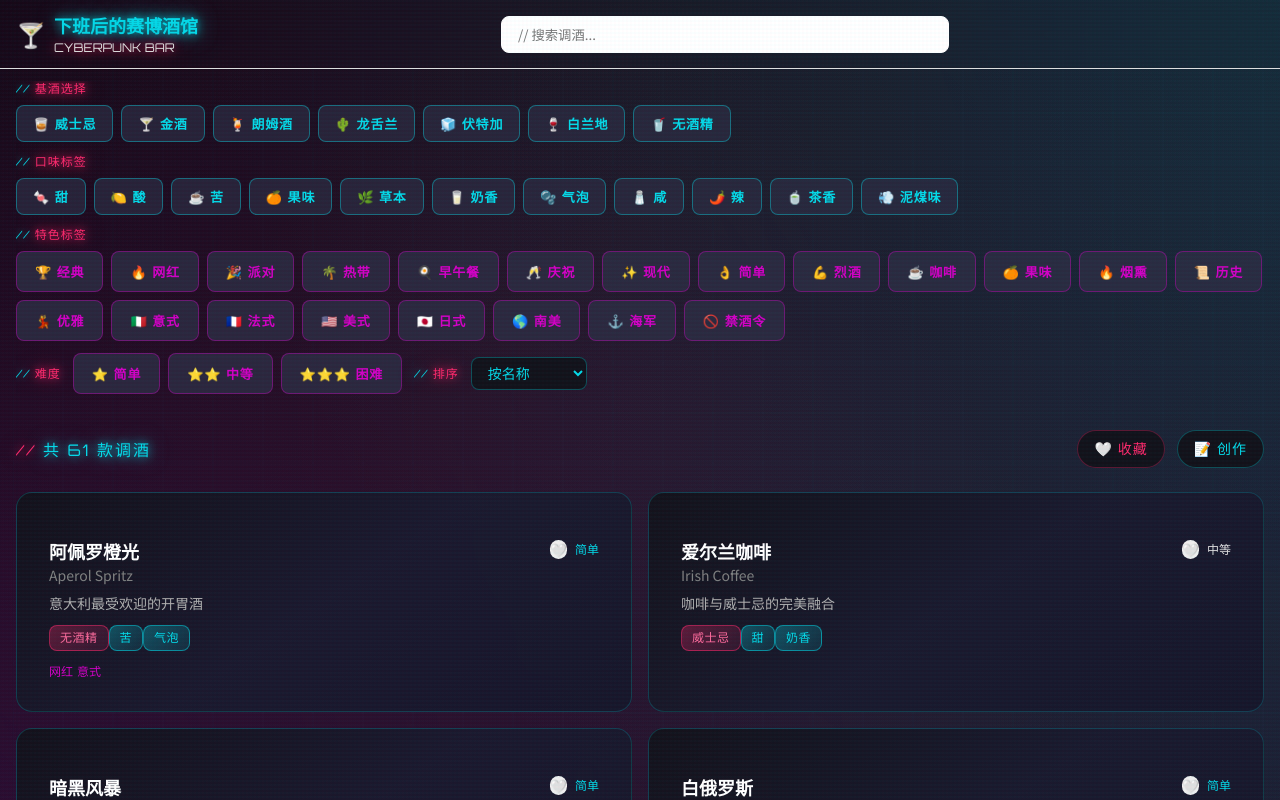
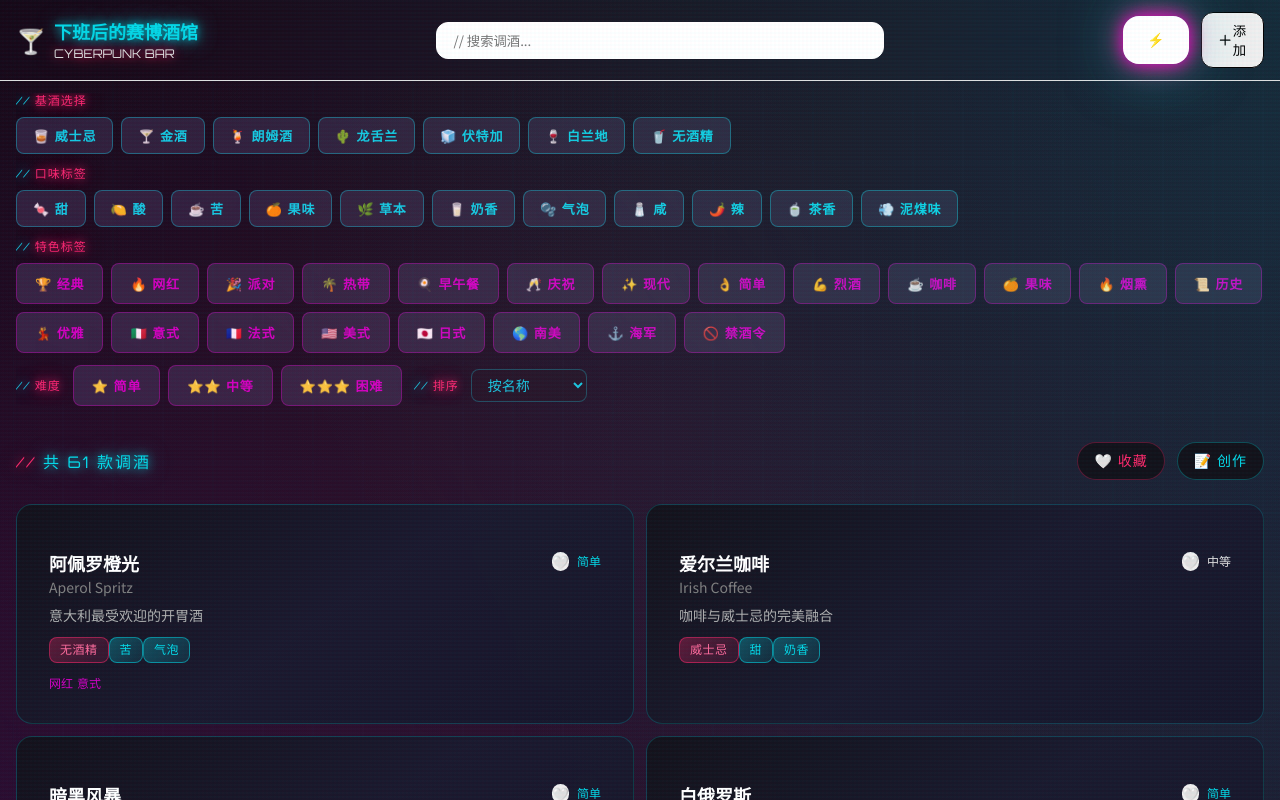
Before and after one commit to Zola-ops/cocktail-menu, a Vue app: page / in a window 1280 px wide. Shown: the top 800 px of the page. Built offline with nearby package versions, Linux system fonts and the light colour scheme.

Commit message:
Merge worktree branch load-project-continue-dev-9IXbma

```diff
--- a/src/App.vue
+++ b/src/App.vue
@@ -51,7 +51,7 @@
         </div>
       </div>
 
-      <div class="grid grid-cols-1 sm:grid-cols-2 lg:grid-cols-3 xl:grid-cols-4 gap-4">
+      <div class="grid grid-cols-2 sm:grid-cols-2 lg:grid-cols-3 xl:grid-cols-4 gap-3 sm:gap-4">
         <CocktailCard
           v-for="cocktail in cocktails"
           :key="cocktail.id"
--- a/src/assets/main.css
+++ b/src/assets/main.css
@@ -591,6 +591,17 @@ input:focus, textarea:focus {
   100% { transform: translate(0); }
 }
 
+@keyframes aiGlow {
+  0%, 100% {
+    box-shadow: 0 0 10px rgba(211, 0, 197, 0.8), 0 0 20px rgba(211, 0, 197, 0.5), 0 0 40px rgba(211, 0, 197, 0.3);
+    filter: brightness(1);
+  }
+  50% {
+    box-shadow: 0 0 15px rgba(211, 0, 197, 0.9), 0 0 30px rgba(255, 42, 109, 0.7), 0 0 60px rgba(5, 217, 232, 0.5);
+    filter: brightness(1.1);
+  }
+}
+
 @keyframes scanline {
   0% { transform: translateY(-100%); }
   100% { transform: translateY(100vh); }
--- a/src/components/CocktailDetail.vue
+++ b/src/components/CocktailDetail.vue
@@ -1,8 +1,8 @@
 <template>
-  <div class="fixed inset-0 z-50 modal-overlay" @click.self="$emit('close')">
+  <div class="fixed inset-0 z-50 flex items-center justify-center p-4" @click.self="$emit('close')">
     <div class="absolute inset-0 bg-black/70 backdrop-blur-sm" @click="$emit('close')"></div>
 
-    <div class="absolute bottom-0 left-0 right-0 max-h-[90vh] overflow-y-auto modal-content rounded-t-3xl slide-up">
+    <div class="relative w-full max-w-lg max-h-[85vh] overflow-y-auto bg-gradient-to-br from-slate-900 via-slate-800 to-slate-900 rounded-2xl shadow-2xl border border-slate-700/50 fade-in-scale">
       <div class="sticky top-0 bg-slate-900/95 backdrop-blur-lg border-b border-slate-700/50 px-6 py-4">
         <div class="flex items-center justify-between">
           <div>
--- a/src/components/FilterBar.vue
+++ b/src/components/FilterBar.vue
@@ -1,14 +1,14 @@
 <template>
-  <div class="container mx-auto px-4 py-3 sm:py-4">
+  <div class="w-full px-4 py-3 sm:py-4">
     <button
-      class="sm:hidden w-full flex items-center justify-between py-3 text-sm text-neon-cyan hover:text-neon-pink transition-all"
+      class="sm:hidden w-full flex items-center justify-between py-3 text-sm text-neon-cyan hover:text-neon-pink transition-all border-b border-neon-cyan/20"
       @click="isExpanded = !isExpanded"
     >
       <span class="glow-text-cyan" style="font-family: 'Orbitron', monospace; letter-spacing: 2px;">&gt; 筛选条件</span>
-      <span class="text-neon-pink text-lg">▼</span>
+      <span class="text-neon-pink text-lg transition-transform duration-300" :class="isExpanded ? 'rotate-180' : ''">▼</span>
     </button>
 
-    <div class="overflow-hidden transition-all duration-300" :class="isExpanded ? 'max-h-[1000px] opacity-100' : 'max-h-0 opacity-0 sm:max-h-[1000px] sm:opacity-100'">
+    <div class="overflow-hidden transition-all duration-300" :class="isExpanded ? 'max-h-[60vh] opacity-100' : 'max-h-0 opacity-0 sm:max-h-[1000px] sm:opacity-100'">
       <div class="mb-3 sm:mb-4">
         <div class="text-xs sm:text-sm text-neon-pink glow-text-pink mb-2" style="font-family: 'Orbitron', monospace; letter-spacing: 1px;">
           <span class="text-neon-cyan glow-text-cyan">//</span> 基酒选择
--- a/src/components/Header.vue
+++ b/src/components/Header.vue
@@ -18,14 +18,14 @@
           </div>
         </div>
 
-        <div class="hidden sm:flex flex-1 max-w-md">
-          <div class="relative w-full">
+        <div class="hidden sm:flex flex-1 justify-center mx-4">
+          <div class="relative w-full max-w-md">
             <input
               :value="keyword"
               @input="$emit('update:keyword', ($event.target as HTMLInputElement).value)"
               type="text"
               placeholder="// 搜索调酒..."
-              class="w-full px-4 py-2 pl-10 bg-[var(--cyber-dark-2)] border border-[var(--neon-cyan)]/30 rounded text-white placeholder-slate-500 focus:outline-none focus:border-[var(--neon-cyan)] focus:shadow-[var(--glow-cyan)] transition"
+              class="w-full px-4 py-2 pl-10 bg-[var(--cyber-dark-2)] border border-[var(--neon-cyan)]/30 rounded-lg text-white placeholder-slate-500 focus:outline-none focus:border-[var(--neon-cyan)] focus:shadow-[var(--glow-cyan)] transition-all cursor-text"
             />
             <svg class="absolute left-3 top-1/2 -translate-y-1/2 w-4 h-4 text-[var(--neon-cyan)]" fill="none" stroke="currentColor" viewBox="0 0 24 24">
               <path stroke-linecap="round" stroke-linejoin="round" stroke-width="2" d="M21 21l-6-6m2-5a7 7 0 11-14 0 7 7 0 0114 0z" />
@@ -33,29 +33,30 @@
           </div>
         </div>
 
-        <div class="flex items-center gap-3 sm:gap-4">
+        <div class="flex items-center gap-3 sm:gap-4 flex-shrink-0">
           <button
             @click="$emit('ai')"
-            class="flex items-center justify-center w-14 h-14 sm:w-auto sm:h-auto px-5 sm:px-6 py-3 sm:py-3 rounded-xl font-bold text-base sm:text-lg transition-all duration-300 bg-gradient-to-r from-[var(--neon-purple)] to-[var(--neon-pink)] hover:opacity-90 text-white shadow-[var(--glow-purple)] hover:shadow-[0_0_25px_rgba(211,0,197,0.9)] active:scale-95"
-            style="font-family: 'Orbitron', monospace; letter-spacing: 1px;"
-            title="AI 生成"
+            class="ai-button flex items-center justify-center w-14 h-14 sm:w-auto sm:h-auto px-5 sm:px-6 py-3 rounded-xl font-bold text-sm sm:text-base transition-all duration-300 bg-gradient-to-r from-[var(--neon-purple)] via-[var(--neon-pink)] to-[var(--neon-cyan)] hover:opacity-90 text-white shadow-[var(--glow-purple)] hover:shadow-[0_0_30px_rgba(211,0,197,0.9),0_0_60px_rgba(255,42,109,0.6),0_0_90px_rgba(5,217,232,0.3)] active:scale-95 relative overflow-hidden group"
+            style="font-family: 'Orbitron', monospace; letter-spacing: 1.5px; animation: aiGlow 2s ease-in-out infinite;"
+            title="AI 调酒"
           >
-            <svg class="w-7 h-7 sm:w-6 sm:h-6" fill="none" stroke="currentColor" viewBox="0 0 24 24">
+            <div class="absolute inset-0 bg-gradient-to-r from-transparent via-white/20 to-transparent -translate-x-full group-hover:translate-x-full transition-transform duration-700"></div>
+            <svg class="w-6 h-6 sm:w-5 sm:h-5 relative z-10" fill="none" stroke="currentColor" viewBox="0 0 24 24">
               <path stroke-linecap="round" stroke-linejoin="round" stroke-width="2" d="M13 10V3L4 14h7v7l9-11h-7z" />
             </svg>
-            <span class="hidden sm:inline ml-2">AI</span>
+            <span class="ml-2 whitespace-nowrap relative z-10">⚡ AI</span>
           </button>
 
           <button
             @click="$emit('add')"
-            class="flex items-center justify-center w-14 h-14 sm:w-auto sm:h-auto px-5 sm:px-6 py-3 sm:py-3 rounded-xl font-bold text-base sm:text-lg transition-all duration-300 bg-gradient-to-r from-[var(--neon-cyan)] to-[var(--neon-blue)] hover:opacity-90 text-[var(--cyber-dark)] shadow-[var(--glow-cyan)] hover:shadow-[0_0_25px_rgba(5,217,232,0.9)] active:scale-95"
+            class="flex items-center justify-center px-4 py-2 rounded-lg font-medium transition-all duration-300 bg-[var(--neon-cyan)]/20 hover:bg-[var(--neon-cyan)]/30 text-[var(--neon-cyan)] border border-[var(--neon-cyan)]/30 hover:border-[var(--neon-cyan)] hover:shadow-[var(--glow-cyan)]"
             style="font-family: 'Orbitron', monospace; letter-spacing: 1px;"
             title="添加调酒"
           >
             <svg class="w-7 h-7 sm:w-6 sm:h-6" fill="none" stroke="currentColor" viewBox="0 0 24 24">
               <path stroke-linecap="round" stroke-linejoin="round" stroke-width="2" d="M12 4v16m8-8H4" />
             </svg>
-            <span class="hidden sm:inline ml-2">添加</span>
+            <span class="ml-2">添加</span>
           </button>
         </div>
       </div>
--- /dev/null
+++ b/test-button.html
@@ -0,0 +1,37 @@
+<!DOCTYPE html>
+<html lang="zh-CN">
+<head>
+    <meta charset="UTF-8">
+    <title>测试页面</title>
+    <style>
+        body {
+            background: #0a0a0f;
+            color: white;
+            padding: 20px;
+            font-family: sans-serif;
+        }
+        .test-button {
+            padding: 20px 40px;
+            font-size: 24px;
+            background: linear-gradient(to right, #d300c5, #ff2a6d);
+            color: white;
+            border: none;
+            border-radius: 12px;
+            cursor: pointer;
+            box-shadow: 0 0 20px rgba(211, 0, 197, 0.8);
+        }
+        .test-button:hover {
+            opacity: 0.9;
+            box-shadow: 0 0 30px rgba(211, 0, 197, 0.9);
+        }
+    </style>
+</head>
+<body>
+    <h1>AI按钮测试</h1>
+    <p>如果下面的按钮能正常显示，说明CSS和HTML没有问题：</p>
+    <button class="test-button" onclick="alert('按钮正常工作！')">
+        ⚡ AI调酒
+    </button>
+    <p>请按 F12 打开开发者工具，检查Console是否有错误。</p>
+</body>
+</html>
```
